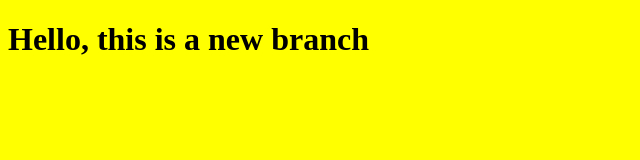
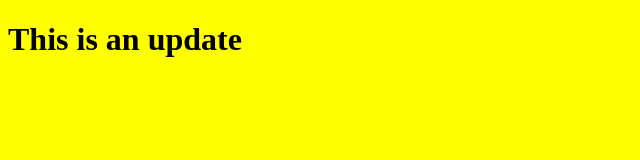
Before and after one commit to AhmedWajeeh242/MyNewGitHubProject01, a plain HTML site: page index.html in a window 1280 px wide. Shown: the whole page, without its empty margins (0-640 px from the left). Drawn offline with Linux system fonts and the light colour scheme.

Commit message:
edit the html file

```diff
--- a/index.html
+++ b/index.html
@@ -7,7 +7,7 @@
 	<link rel="stylesheet" href="style.css">
 </head>
 <body>
-	<h1>Hello, this is a new branch</h1>
+	<h1>This is an update</h1>
 	<script src="app.js"></script>
 </body>
 </html>
```
